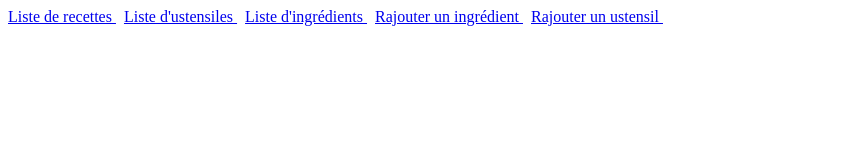
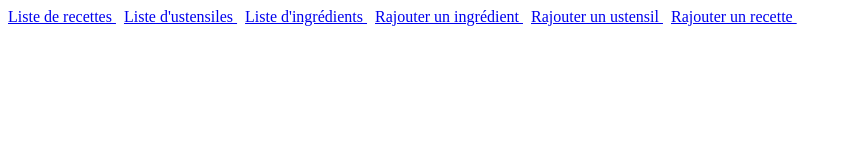
Before and after one commit to j4m3s-s/playground, a Vue app in the folder reshipi/frontend/front/: page / in a window 1280 px wide. Shown: the top 160 px of the page, without its empty margins (0-847 px from the left). Built offline with nearby package versions, Linux system fonts and the light colour scheme; no server answers.

Commit message:
feat(reshipi/front): add link to recipe-edit

```diff
--- a/reshipi/frontend/front/src/App.vue
+++ b/reshipi/frontend/front/src/App.vue
@@ -6,6 +6,7 @@
       <router-link to="/ingredients"> Liste d'ingrédients </router-link> &nbsp;
       <router-link to="/ingredient-edit"> Rajouter un ingrédient </router-link> &nbsp;
       <router-link to="/ustensil-edit"> Rajouter un ustensil </router-link> &nbsp;
+      <router-link to="/recipe-edit"> Rajouter un recette </router-link> &nbsp;
     </div>
     <router-view/>
   </div>
```
